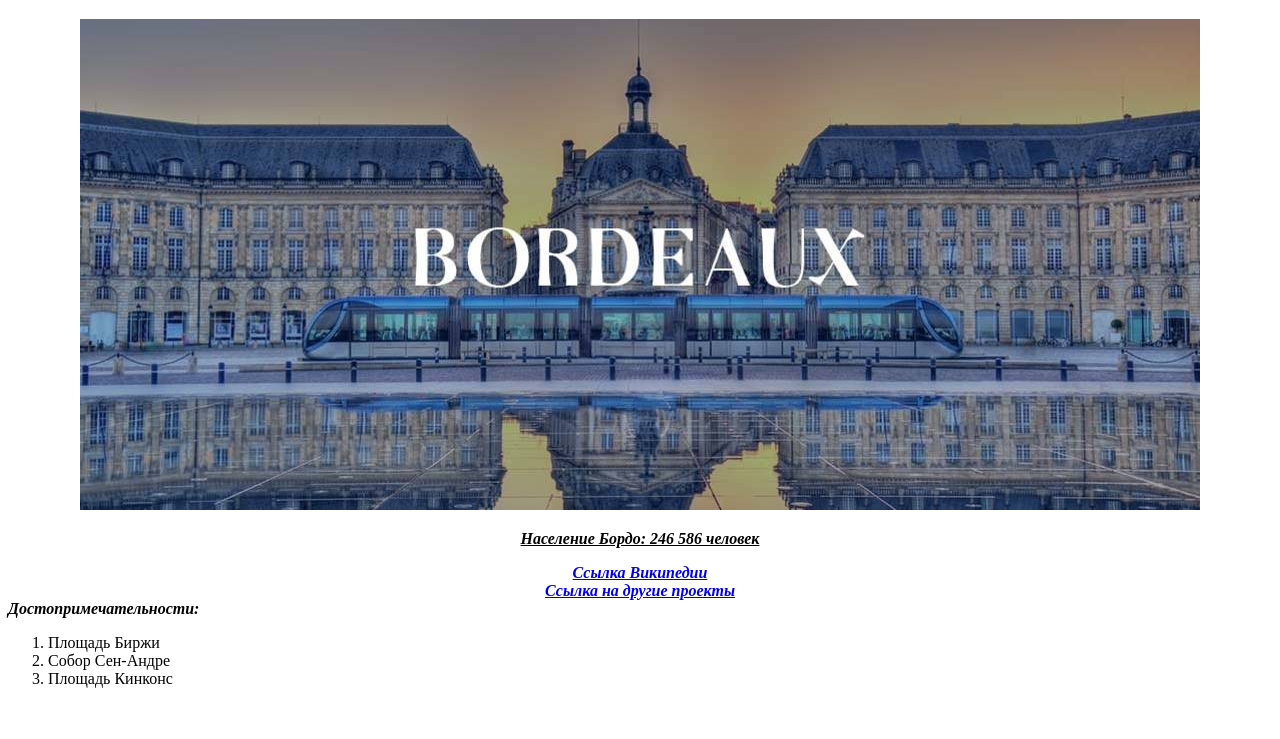
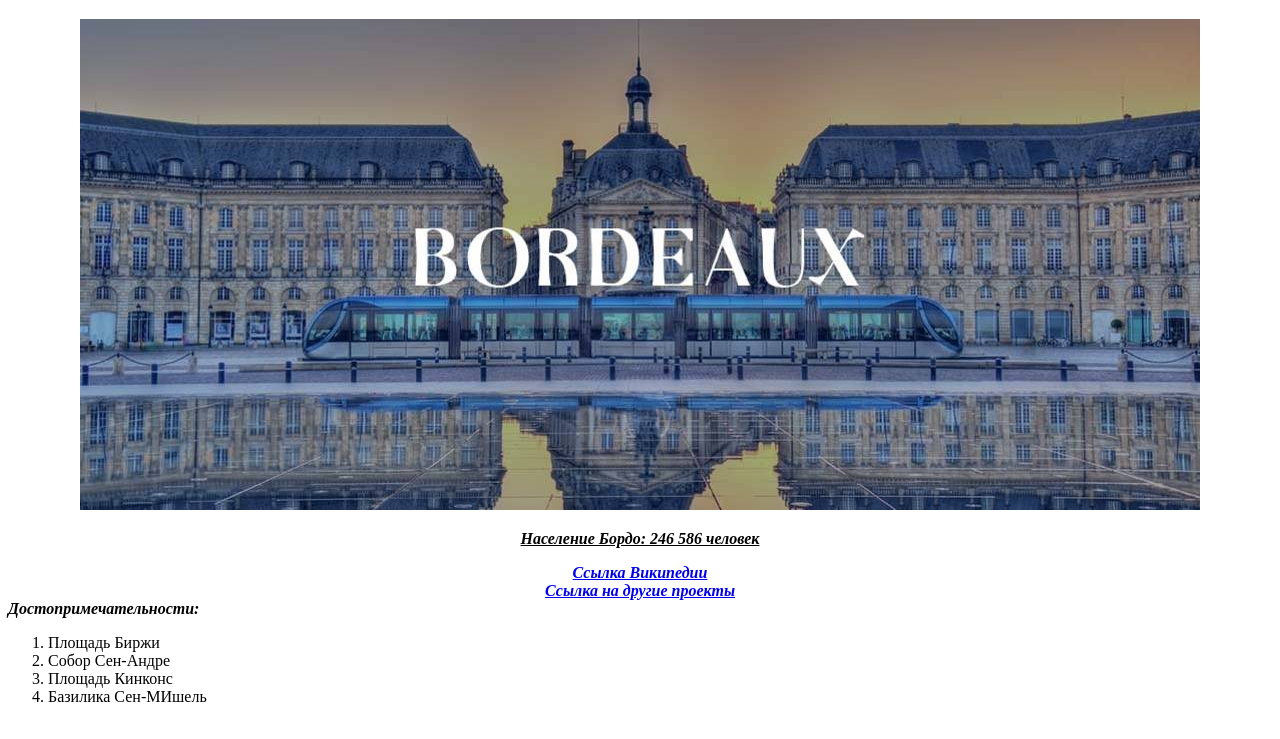
Before and after one commit to BlairWauldorf/BlairWauldorf.github.io, a plain HTML site: page index.html in a window 1280 px wide. Shown: the part 61-800 px from the top of the page. Drawn offline with Linux system fonts and the light colour scheme.

Commit message:
Update index.html

```diff
--- a/index.html
+++ b/index.html
@@ -18,6 +18,7 @@
 	<li>Площадь Биржи</li>
 	<li>Собор Сен-Андре</li>
 	<li>Площадь Кинконс</li>
+	<li>Базилика Сен-МИшель</li>
 	</ol>
 	</body>
 </html>
```
